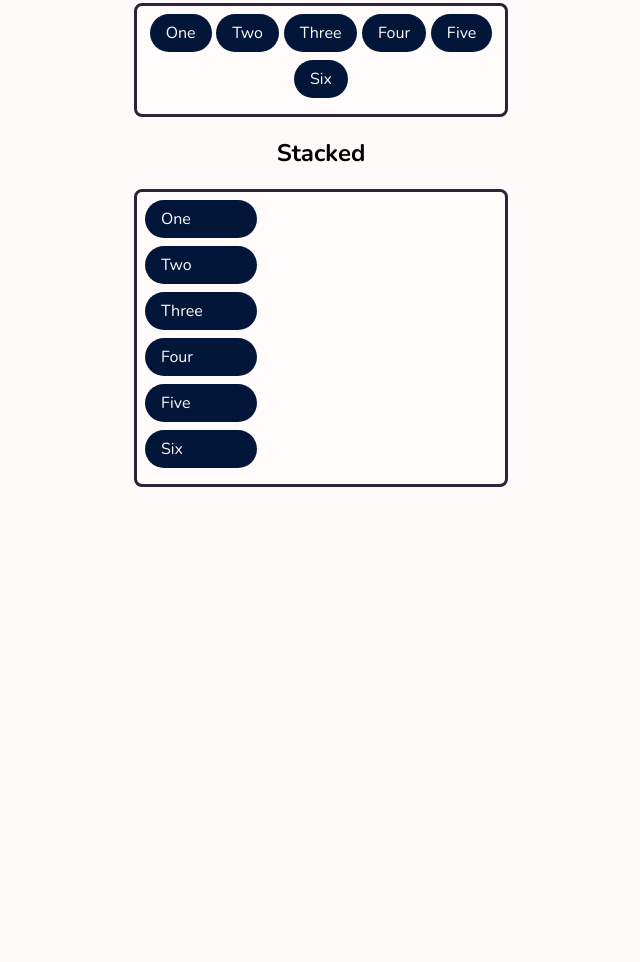
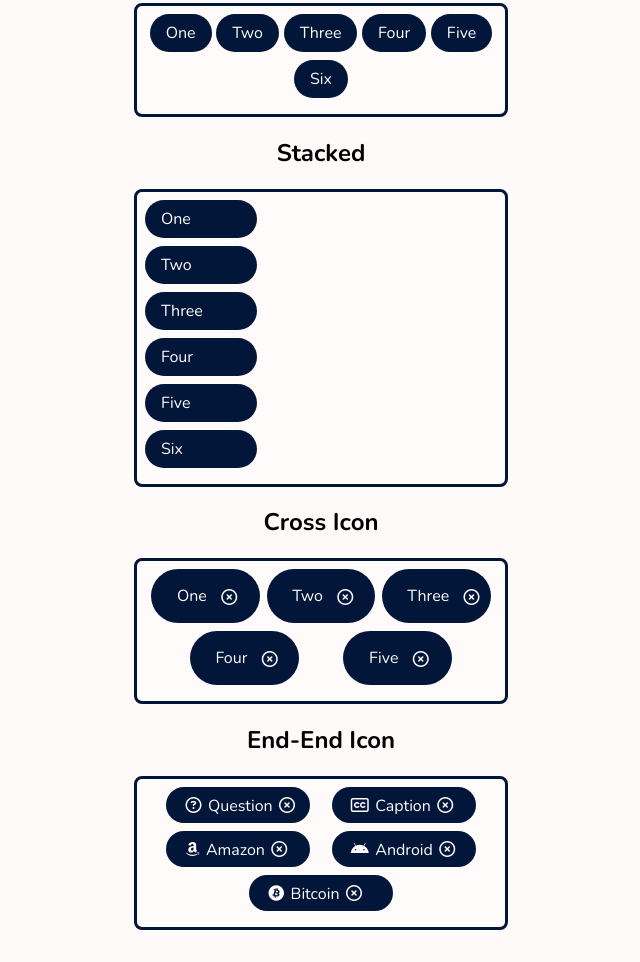
Before and after one commit to AshutoshM29/Week-Two-Assignment, a plain HTML site: page chips.html in a window 1280 px wide. Shown: the part 187-1149 px from the top of the page, without its empty margins (319-959 px from the left). Before the commit the page ends 800 px from the top, so only its background shows below. Drawn offline with nearby package versions, Linux system fonts and the light colour scheme; a web font is replaced by a local one.

Commit message:
fix: chips

```diff
--- a/chips.css
+++ b/chips.css
@@ -29,7 +29,7 @@ body {
     flex-wrap: wrap;
     padding: 0.5rem;
     justify-content: space-evenly;
-    border: var(--secondary-color) solid 0.2rem;
+    border: var(--tertiary-color) solid 0.2rem;
 }
 
 .chip-basic {
@@ -49,7 +49,7 @@ body {
     flex-direction: column;
     padding: 0.5rem;
     justify-content: space-evenly;
-    border: var(--secondary-color) solid 0.2rem;
+    border: var(--tertiary-color) solid 0.2rem;
 }
 
 .chip-stacked {
@@ -60,3 +60,66 @@ body {
     margin-bottom: 0.5rem;
     width: 5rem;
 }
+
+.section-cicons {
+    display: flex;
+    width: 22rem;
+    background-color: var(--primary-color);
+    border-radius: 0.5rem;
+    flex-wrap: wrap;
+    padding: 0.5rem;
+    justify-content: space-evenly;
+    border: var(--tertiary-color) solid 0.2rem;
+}
+
+.chip-cicons {
+    background-color: var(--tertiary-color);
+    color: var(--primary-color);
+    padding: 0rem 0rem 0rem 1rem;
+    border-radius: 2rem;
+    margin-bottom: 0.5rem;
+    width: 5.8rem;
+    display: flex;
+}
+
+.far, .fa-times-circle {
+    margin-top: 1.2rem;
+    margin-left: 0.5rem;
+    cursor: pointer;
+}
+
+.crossp {
+    padding: 0rem 0.4rem 0rem 0.6rem;
+}
+
+
+.section-etni {
+    display: flex;
+    width: 22rem;
+    background-color: var(--primary-color);
+    border-radius: 0.5rem;
+    flex-wrap: wrap;
+    padding: 0.5rem;
+    justify-content: space-evenly;
+    border: var(--tertiary-color) solid 0.2rem;
+}
+
+.chip-etni {
+    background-color: var(--tertiary-color);
+    color: var(--primary-color);
+    padding: 0rem 0rem 0rem 1rem;
+    border-radius: 2rem;
+    margin-bottom: 0.5rem;
+    width: 8rem;
+    display: flex;
+}
+
+#endi {
+    margin: 0.64rem 0rem 0rem 0.2rem;
+    padding: 0rem 0rem 0.6rem 0rem;
+ }
+
+.endp {
+    margin: 0.5rem 0rem 0rem 0.2rem;
+    padding: 0rem 0.2rem 0rem 0.2rem;
+}
--- a/chips.html
+++ b/chips.html
@@ -6,10 +6,7 @@
     <meta name="viewport" content="width=device-width, initial-scale=1.0">
     <title>Assignment</title>
     <link rel="stylesheet" href="chips.css">
-    <link
-      rel="stylesheet"
-      href="https://cdnjs.cloudflare.com/ajax/libs/font-awesome/4.7.0/css/font-awesome.min.css"
-    />
+    <script src="https://kit.fontawesome.com/a15dea0e37.js" crossorigin="anonymous"></script>
 </head>
 <body>
     <h1>Chips</h1>
@@ -32,5 +29,61 @@
         <div class="chip-stacked">Five</div>
         <div class="chip-stacked">Six</div>
     </section>
+
+    <h2>Cross Icon</h2>
+    <section class="section-cicons">
+        <div class="chip-cicons">
+            <p class="crossp">One</p>
+            <i class="far fa-times-circle"></i>
+        </div>
+        <div class="chip-cicons">
+            <p class="crossp">Two</p>
+            <i class="far fa-times-circle"></i>
+        </div>
+        <div class="chip-cicons">
+            <p class="crossp">Three</p>
+            <i class="far fa-times-circle"></i>
+        </div>
+        <div class="chip-cicons">
+            <p class="crossp">Four</p>
+            <i class="far fa-times-circle"></i>
+        </div>
+        <div class="chip-cicons">
+            <p class="crossp">Five</p>
+            <i id="crossi" class="far fa-times-circle"></i>
+        </div>
+    </section>
+
+    <h2>End-End Icon</h2>
+    <section class="section-etni">
+        <div class="chip-etni">
+            <i id="endi" class="far fa-question-circle"></i>
+            <p class="endp">Question</p>
+            <i id="endi" class="far fa-times-circle"></i>
+        </div>
+        <div class="chip-etni">
+            <i id="endi" class="far fa-closed-captioning"></i>
+            <p class="endp">Caption</p>
+            <i id="endi" class="far fa-times-circle"></i>
+        </div>
+        <div class="chip-etni">
+            <i id="endi" class="fab fa-amazon"></i>
+            <p class="endp">Amazon</p>
+            <i id="endi" class="far fa-times-circle"></i>
+        </div>
+        <div class="chip-etni">
+            <i id="endi" class="fab fa-android"></i>
+            <p class="endp">Android</p>
+            <i id="endi" class="far fa-times-circle"></i>
+        </div>
+        <div class="chip-etni">
+            <i id="endi" class="fab fa-bitcoin"></i>
+            <p class="endp">Bitcoin</p>
+            <i id="endi" class="far fa-times-circle"></i>
+        </div>
+    </section>
+
+
+
 </body>
 </html>
```
